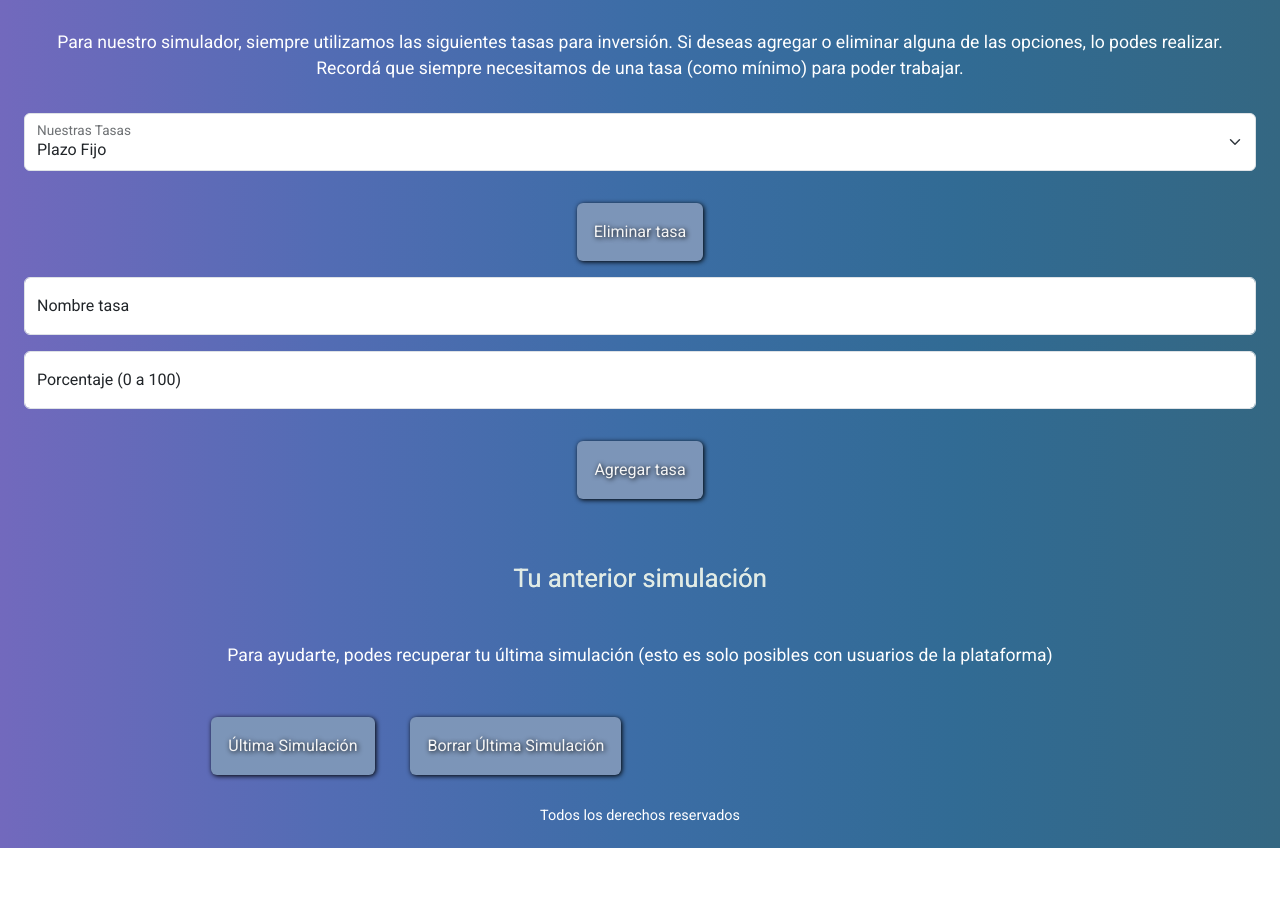
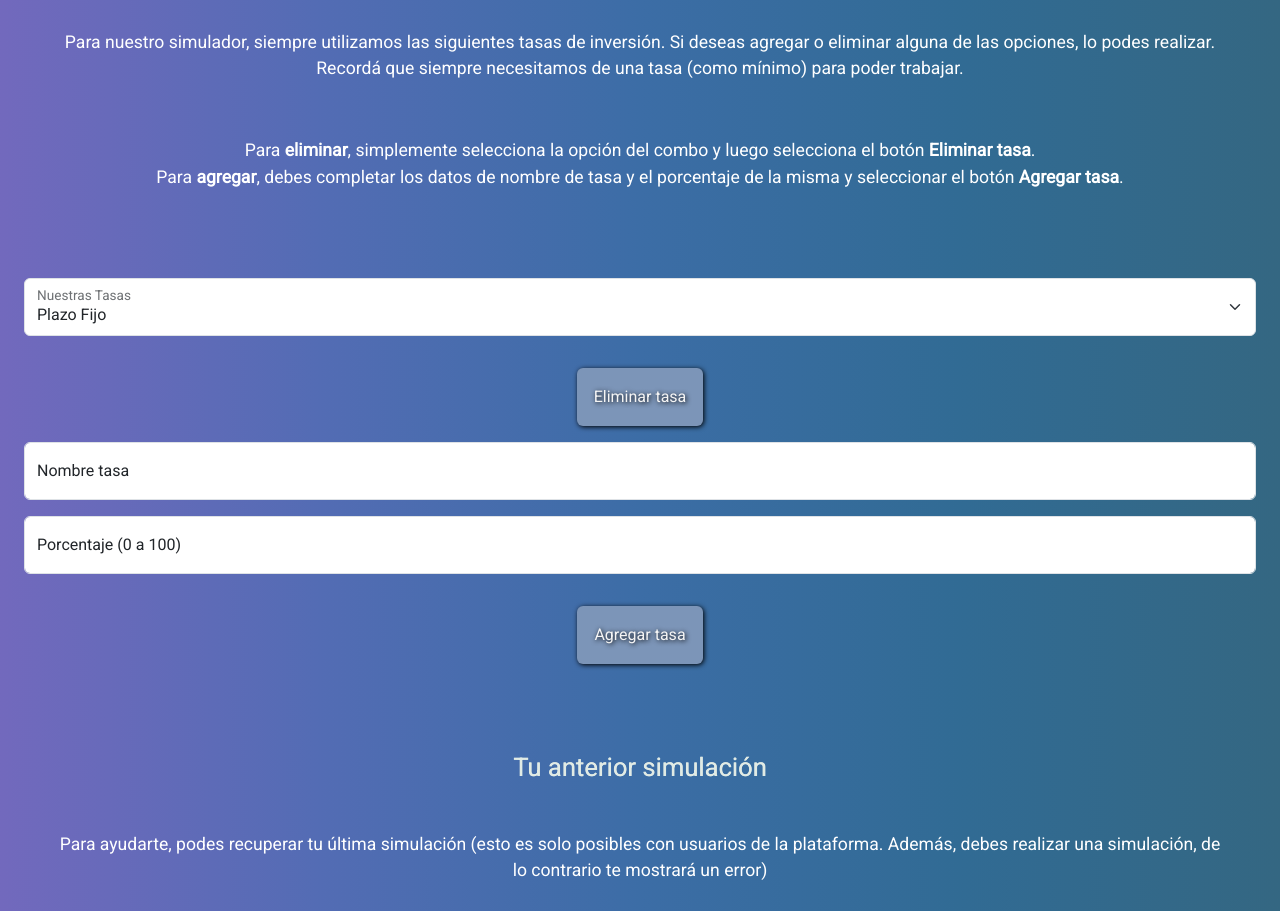
Before and after one commit to mgruppo/ProyectoFinalGruppo, a website: page index.html in a window 1280 px wide. Shown: the part 1031-1942 px from the top of the page. Before the commit the page ends 1879 px from the top, so only its background shows below. Drawn offline with nearby package versions, Linux system fonts and the light colour scheme; some packages are replaced by stand-ins of ours; a script that the page names is missing.

Commit message:
se agrego y modifico el texto del index

```diff
--- a/index.html
+++ b/index.html
@@ -93,12 +93,18 @@
 
             <section class="section-2">
                 <h3 class="p-h3-1 titulo-3"> Nuestras tasas de Inversión</h3>
-                <p class="p-dos parrafo-secundario">Para nuestro simulador, siempre utilizamos las siguientes tasas para
+                <p class="p-dos parrafo-secundario">Para nuestro simulador, siempre utilizamos las siguientes tasas de
                     inversión. Si
                     deseas
                     agregar o eliminar alguna de las opciones, lo podes realizar. Recordá que siempre necesitamos de una
                     tasa (como mínimo) para poder trabajar.
                 </p>
+                <p class="p-tres parrafo-secundario">Para <span>eliminar</span>, simplemente selecciona la opción del combo
+                    y luego selecciona el botón <span>Eliminar tasa</span>.
+                    <br>Para <span>agregar</span>, debes completar los datos de nombre de tasa y el porcentaje de la misma y
+                    seleccionar el botón <span>Agregar tasa</span>.
+                </p>
+                <p class="p-tres parrafo-secundario"></p>
                 <div class="form-floating tasas mb-3">
                     <select class="form-select" id="tasas-select" aria-label="seleccion de tasas">
                     </select>
@@ -122,7 +128,7 @@
             <section class="section-3">
                 <h3 class="p-h3-2 titulo-3">Tu anterior simulación</h3>
                 <p class="p-dos parrafo-secundario">Para ayudarte, podes recuperar tu última simulación (esto es solo
-                    posibles con usuarios de la plataforma)
+                    posibles con usuarios de la plataforma. Además, debes realizar una simulación, de lo contrario te mostrará un error)
                 </p>
                 <button id="btn-traer-ultima-simulacion" type="button" class="btn boton-principal">Última
                     Simulación</button>
--- a/scss/html/_index.scss
+++ b/scss/html/_index.scss
@@ -23,5 +23,15 @@
     .section-2 {
         text-align: center;
         @extend %estilos-margenes;
+        .p-tres {
+            span {
+                font-weight: bold;
+            }
+        }
+    }
+
+    .section-3 {
+        text-align: center;
+        @extend %estilos-margenes;
     }
 }
```
Also changed, not shown: css/styles.css.
